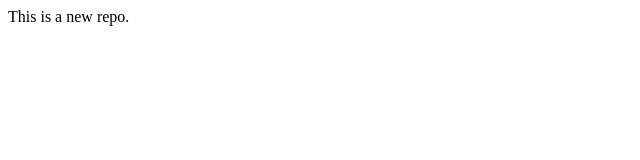
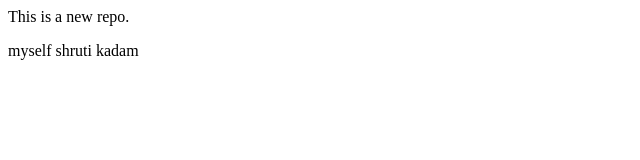
Before and after one commit to shrutikadam08/localrepo, a plain HTML site: page index.html in a window 1280 px wide. Shown: the whole page, without its empty margins (0-640 px from the left). Drawn offline with Linux system fonts and the light colour scheme.

Commit message:
Add new feature

```diff
--- a/index.html
+++ b/index.html
@@ -1 +1,2 @@
 <p>This is a new repo.</p>
+<p>myself shruti kadam</p>
```
Also changed, not shown: 1 other file.
